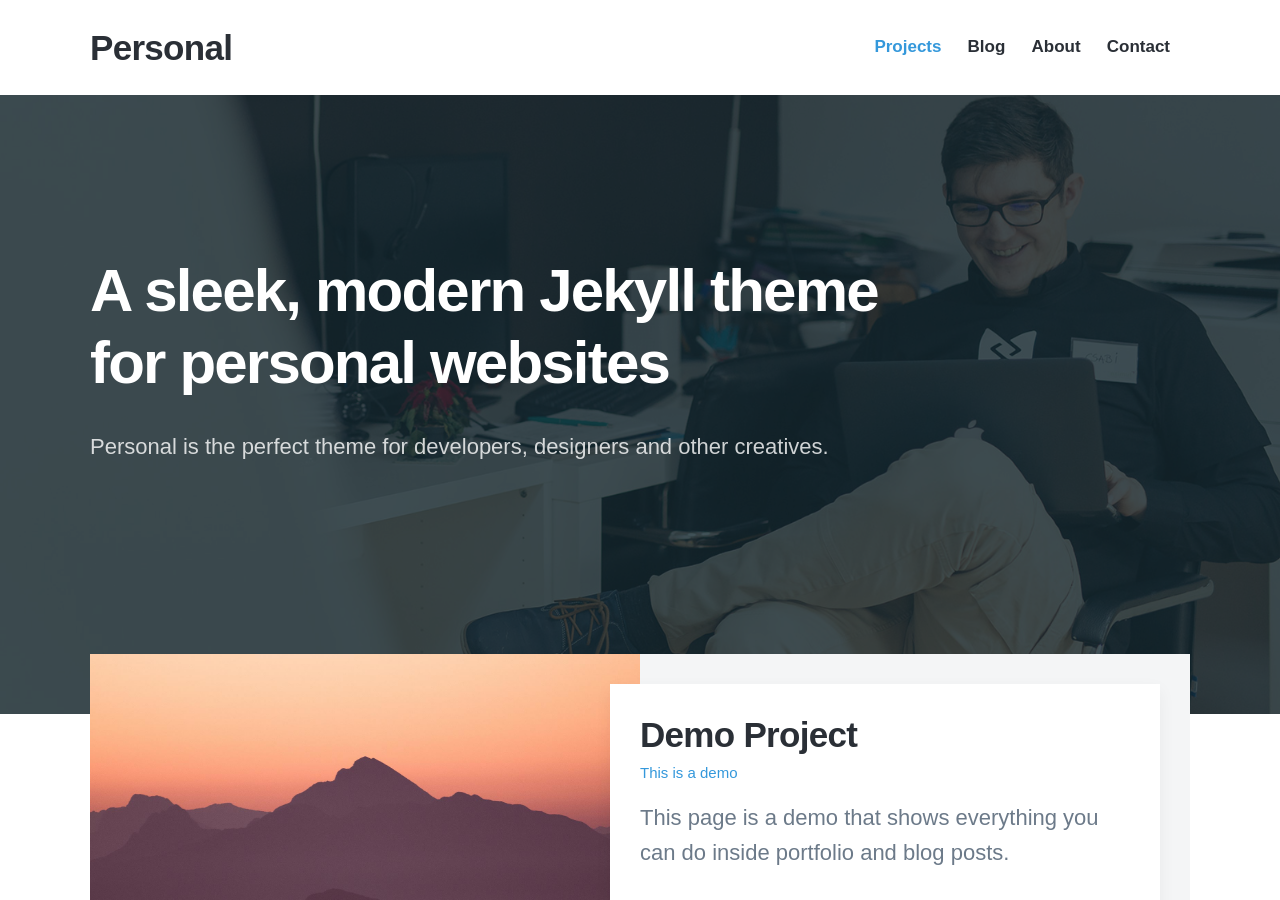
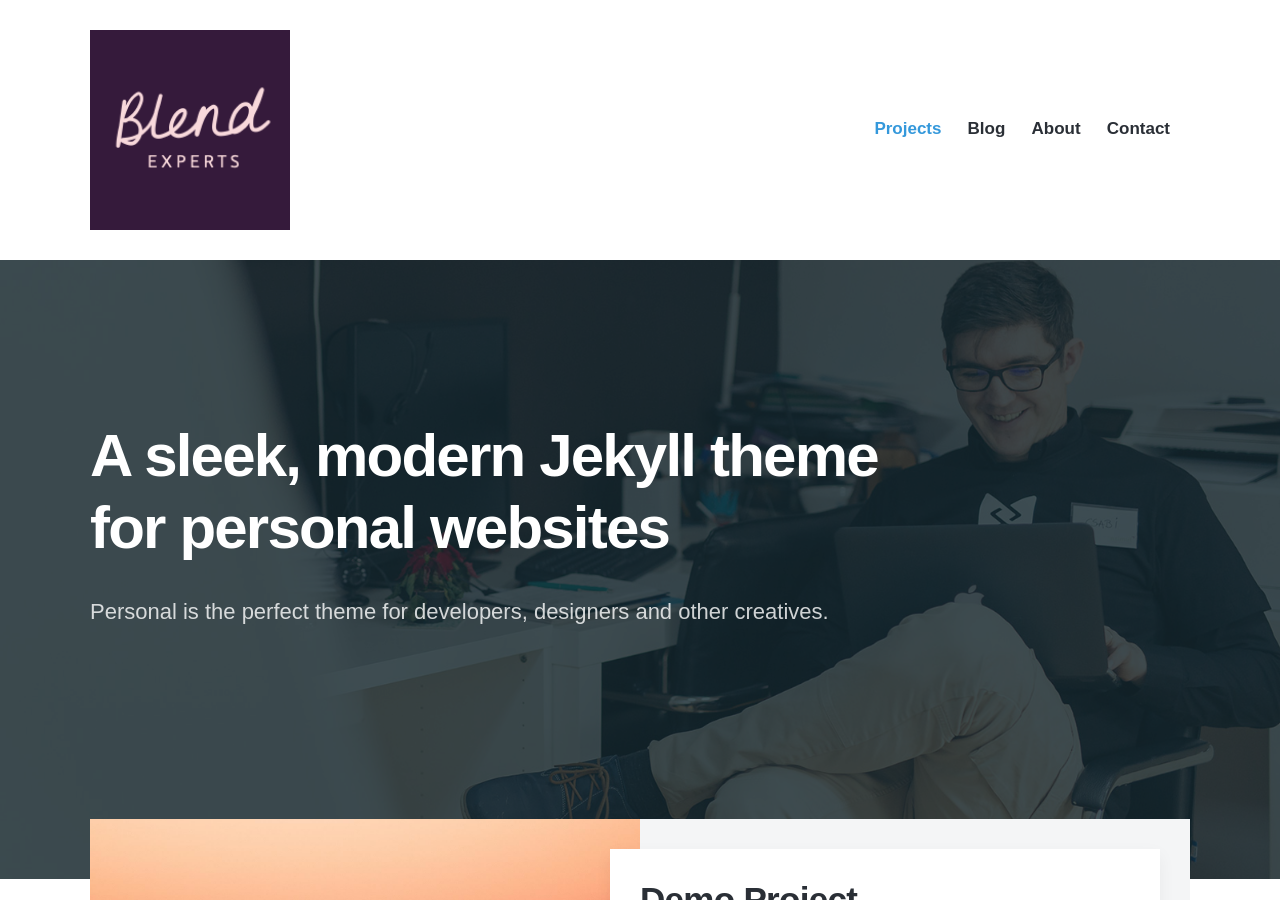
Before and after one commit to blendexperts/blendexperts.github.io, a Jekyll site: the page built from index.html, in a window 1280 px wide and 900 px high. Built offline with Jekyll 4.4.1, drawn with Linux system fonts in a browser that asks for light colours; nearby versions of some CDN libraries; some web fonts are replaced.

Commit message:
Update settings.yml

```diff
--- a/_data/settings.yml
+++ b/_data/settings.yml
@@ -3,7 +3,7 @@ basic_settings:
   favicon_image: /images/favicon.png
 
 header_settings:
-  logo_image:
+  logo_image: /images/Blend_Experts_logo.png
   logo_width: 200
 
 menu_settings:
```
